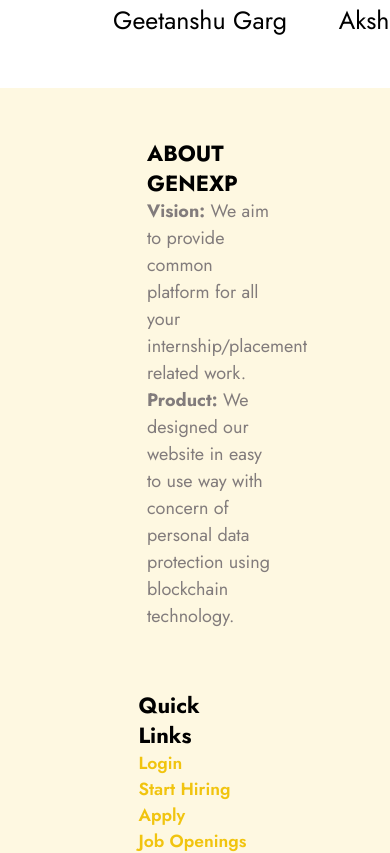
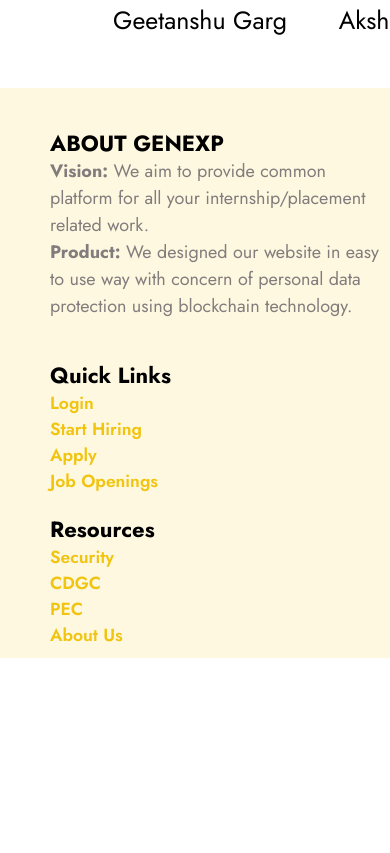
Before and after one commit to ktarun1419/genexp, a React (Create React App) app: page /aboutus in a window 390 px wide. Shown: the part 1640-2493 px from the top of the page. After the commit the page ends 2298 px from the top, so only its background shows below. Built offline with nearby package versions, Linux system fonts and the light colour scheme.

Commit message:
Modified Footer Responsiveness for small devices

```diff
--- a/src/components/Footer.css
+++ b/src/components/Footer.css
@@ -77,16 +77,18 @@
     }
 
     .Element1{
-        margin: 50px;
+        margin-bottom: 30px;
         margin-left : 0px;
         margin-right: 0px;
-        width: 40vw;
+        width: 100%;
+        padding-left: 5rem;
     }
 
     .Element{
         margin: 10px;
         margin-top: 10px;
-        width: 29vw;
+        width: 100%;
+        padding-left: 5rem;
     }
 
     .Element1 p {
```
